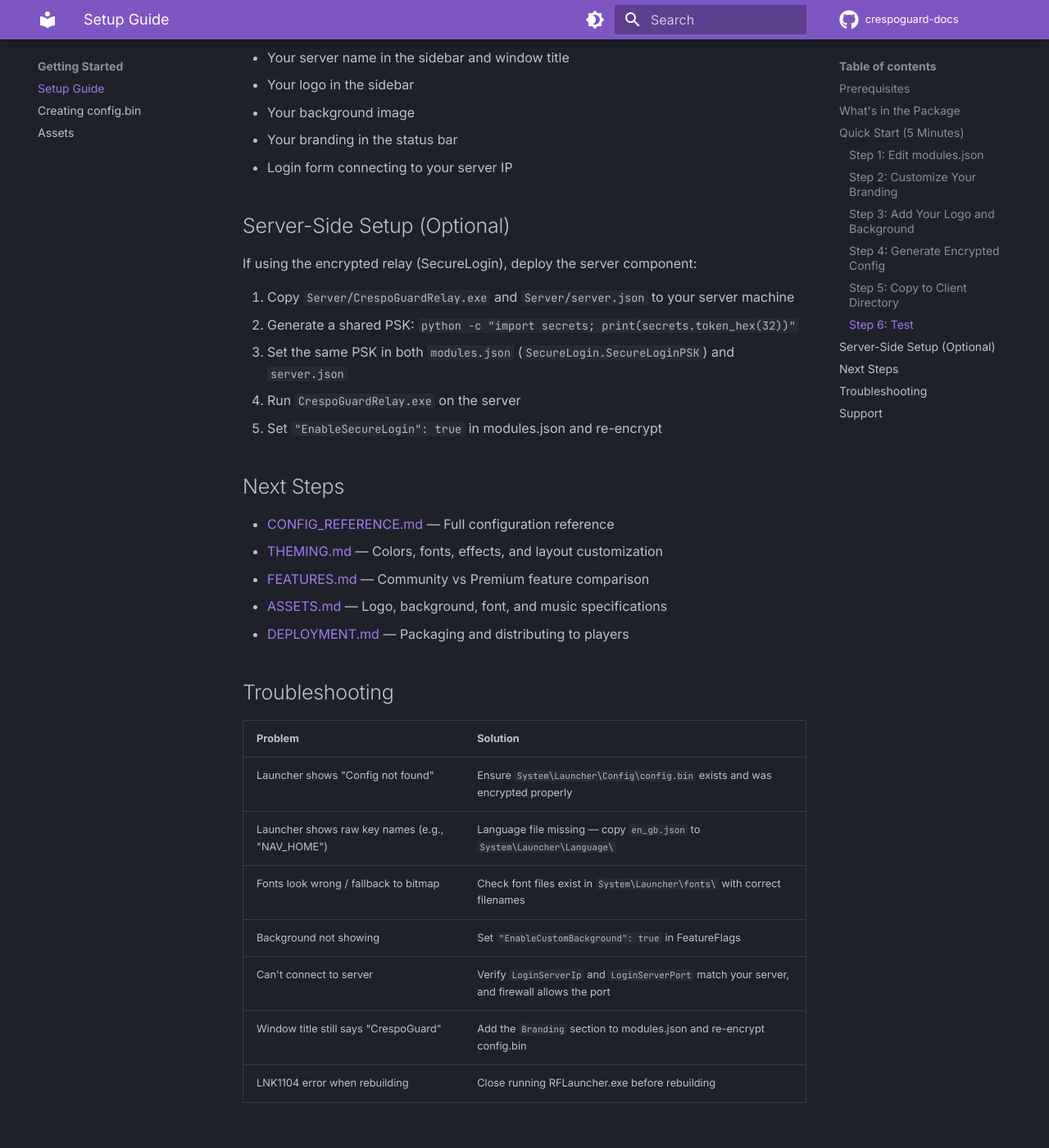
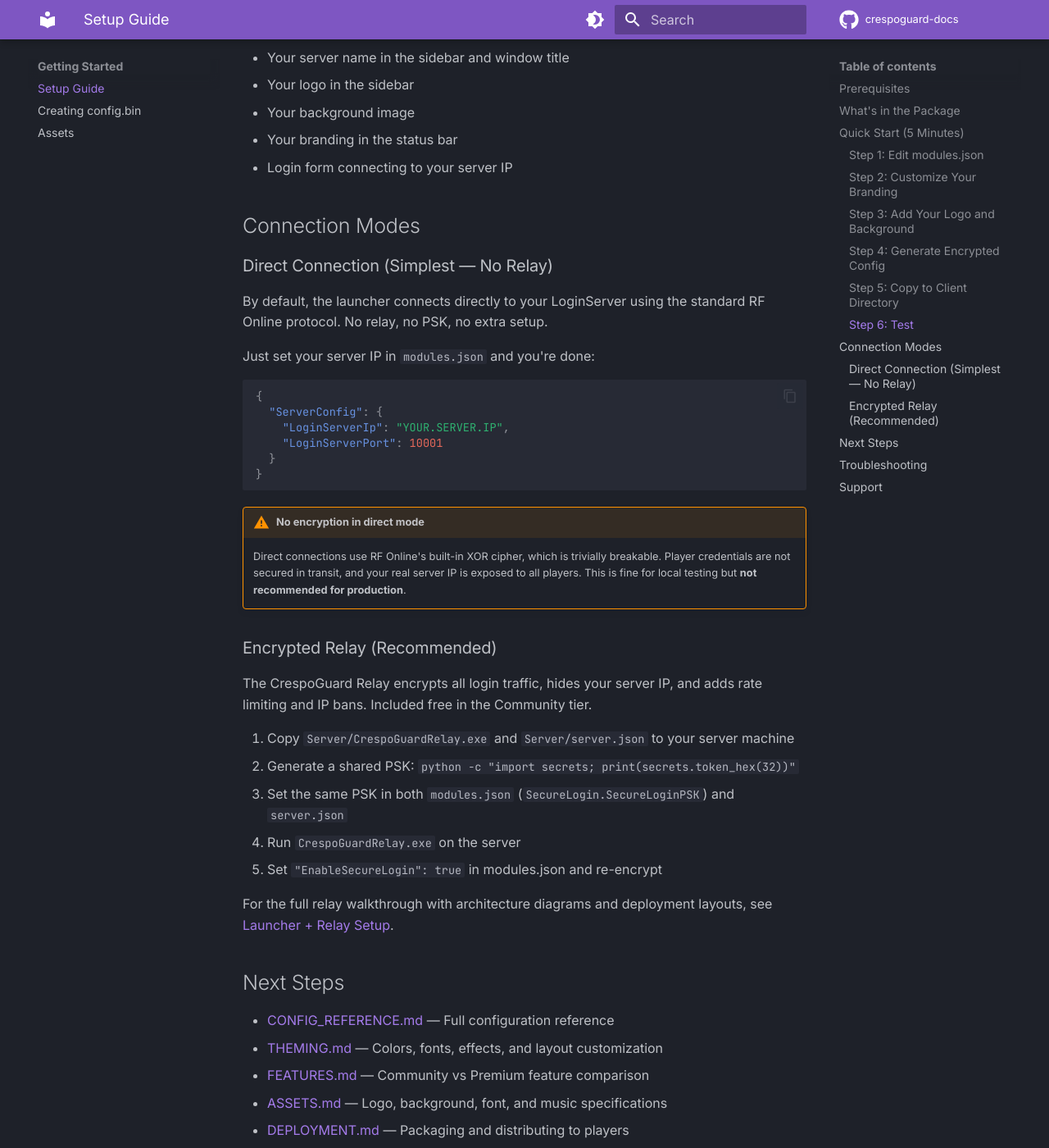
Before and after one commit to CrespoCyberConsultingLLC/crespoguard-docs, an MkDocs documentation site: the page built from docs/SETUP.md, in a window 1280 px wide and 1400 px high, scrolled down 2903 px. Shown: the whole window at 82% size. Built offline with MkDocs 1.6.1 and Material for MkDocs 9.7.7, drawn with Linux system fonts in a browser that asks for light colours; comment, search, counter and statistics services are not loaded.

Commit message:
docs: add direct connection mode and relay comparison
Setup guide now explains both connection options:
- Direct (no relay, simplest, RF XOR cipher only)
- Encrypted relay (recommended, AES-256-GCM, IP masking, rate limiting)

Warning admonition for direct mode security limitations.

Co-Authored-By: Claude Opus 4.6 (1M context) <noreply@anthropic.com>

````diff
--- a/docs/SETUP.md
+++ b/docs/SETUP.md
@@ -131,15 +131,37 @@ Launch `RFLauncher.exe` from the client directory. You should see:
 - Your branding in the status bar
 - Login form connecting to your server IP
 
-## Server-Side Setup (Optional)
+## Connection Modes
 
-If using the encrypted relay (SecureLogin), deploy the server component:
+### Direct Connection (Simplest — No Relay)
+
+By default, the launcher connects directly to your LoginServer using the standard RF Online protocol. No relay, no PSK, no extra setup.
+
+Just set your server IP in `modules.json` and you're done:
+
+```json
+{
+  "ServerConfig": {
+    "LoginServerIp": "YOUR.SERVER.IP",
+    "LoginServerPort": 10001
+  }
+}
+```
+
+!!! warning "No encryption in direct mode"
+    Direct connections use RF Online's built-in XOR cipher, which is trivially breakable. Player credentials are not secured in transit, and your real server IP is exposed to all players. This is fine for local testing but **not recommended for production**.
+
+### Encrypted Relay (Recommended)
+
+The CrespoGuard Relay encrypts all login traffic, hides your server IP, and adds rate limiting and IP bans. Included free in the Community tier.
 
 1. Copy `Server/CrespoGuardRelay.exe` and `Server/server.json` to your server machine
 2. Generate a shared PSK: `python -c "import secrets; print(secrets.token_hex(32))"`
 3. Set the same PSK in both `modules.json` (`SecureLogin.SecureLoginPSK`) and `server.json`
 4. Run `CrespoGuardRelay.exe` on the server
 5. Set `"EnableSecureLogin": true` in modules.json and re-encrypt
+
+For the full relay walkthrough with architecture diagrams and deployment layouts, see [Launcher + Relay Setup](COMMUNITY_RELAY.md).
 
 ## Next Steps
 
````
